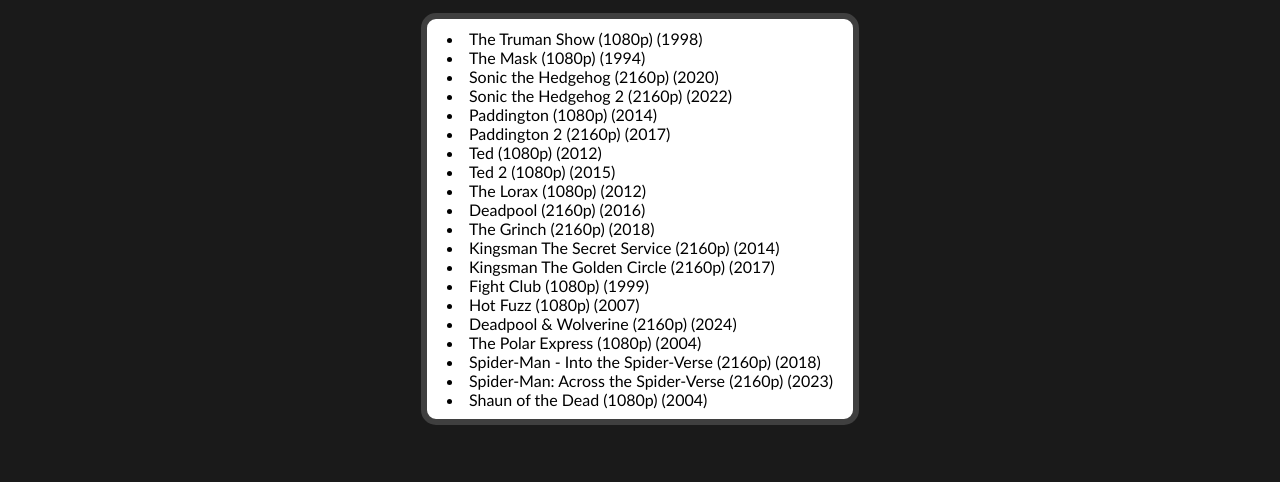
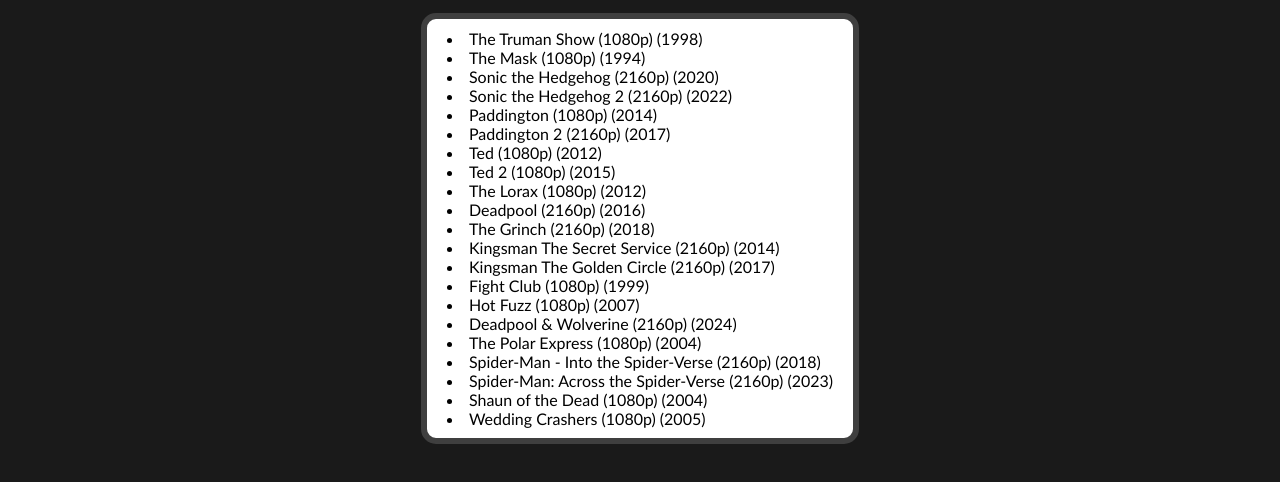
Before and after one commit to Adam456a/TMovie, a plain HTML site: page movies.html in a window 1280 px wide. Shown: the part 284-766 px from the top of the page. Drawn offline with Linux system fonts and the light colour scheme.

Commit message:
added Wedding Crashers

```diff
--- a/movies.html
+++ b/movies.html
@@ -48,6 +48,7 @@
                 <li><a href="magnet:?xt=urn:btih:c1e395d706ca3511f65252ed3584296a67e1fd7b&dn=Spider-Man%20-%20Into%20the%20Spider-Verse%20%282018%29.mkv&tr=udp%3A%2F%2Ftracker.opentrackr.org%3A1337%2Fannounce&tr=udp%3A%2F%2Ftracker.openbittorrent.com%3A6969%2Fannounce&tr=udp%3A%2F%2Ftracker.torrent.eu.org%3A451%2Fannounce&tr=http%3A%2F%2Ftracker.openbittorrent.com%3A80%2Fannounce&tr=udp%3A%2F%2Fopentracker.i2p.rocks%3A6969%2Fannounce&tr=udp%3A%2F%2Ftracker.internetwarriors.net%3A1337%2Fannounce&tr=udp%3A%2F%2Ftracker.leechers-paradise.org%3A6969%2Fannounce&tr=udp%3A%2F%2Fcoppersurfer.tk%3A6969%2Fannounce&tr=udp%3A%2F%2Ftracker.zer0day.to%3A1337%2Fannounce">Spider-Man - Into the Spider-Verse (2160p) (2018)</a></li>
                 <li><a href="magnet:?xt=urn:btih:7c157b916891b4bbac185faddc65c71de109a4a4&dn=Spider-Man%20Across%20the%20Spider-Verse%20%282023%29%20HYBRiD%202160p%20UHD%20DV%20HDR%20BluRay%20AV1%20Opus%20MULTi6%20%5BRAV1NE%5D&tr=udp%3A%2F%2Ftracker.opentrackr.org%3A1337%2Fannounce&tr=udp%3A%2F%2Ftracker.cyberia.is%3A6969%2Fannounce&tr=udp%3A%2F%2Fbt1.archive.org%3A6969%2Fannounce&tr=udp%3A%2F%2Ftracker.dler.org%3A6969%2Fannounce&tr=udp%3A%2F%2Fp4p.arenabg.com%3A1337%2Fannounce&tr=udp%3A%2F%2Fexodus.desync.com%3A6969%2Fannounce&tr=udp%3A%2F%2Ftracker.torrent.eu.org%3A451%2Fannounce&tr=udp%3A%2F%2Fexplodie.org%3A6969%2Fannounce&tr=udp%3A%2F%2Fopen.stealth.si%3A80%2Fannounce&tr=udp%3A%2F%2Fopen.demonii.com%3A1337%2Fannounce&tr=udp%3A%2F%2Ftracker.tiny-vps.com%3A6969%2Fannounce&tr=udp%3A%2F%2Ftracker.coppersurfer.tk%3A6969%2Fannounce&tr=udp%3A%2F%2F9.rarbg.to%3A2710%2Fannounce&tr=udp%3A%2F%2Ftracker.leechers-paradise.org%3A6969%2Fannounce&tr=udp%3A%2F%2Ftracker.open-internet.nl%3A6969%2Fannounce&tr=udp%3A%2F%2Fopen.demonii.si%3A1337%2Fannounce&tr=udp%3A%2F%2Ftracker.pirateparty.gr%3A6969%2Fannounce&tr=udp%3A%2F%2Fdenis.stalker.upeer.me%3A6969%2Fannounce">Spider-Man: Across the Spider-Verse (2160p) (2023)</a></li>
                 <li><a href="magnet:?xt=urn:btih:295d12ee5c0adf57ef5e34758b2fa9445bb470a2&dn=Shaun.Of.The.Dead.2004.1080p.BluRay.10Bit.HEVC.DTS-HD.MA.5.1-jmux.mkv&tr=udp%3A%2F%2Ftracker2.dler.com%3A80%2Fannounce&tr=udp%3A%2F%2Ftracker.torrent.eu.org%3A451%2Fannounce&tr=udp%3A%2F%2Fwww.torrent.eu.org%3A451%2Fannounce&tr=udp%3A%2F%2Ftracker.opentrackr.org%3A1337%2Fannounce&tr=udp%3A%2F%2Fp4p.arenabg.com%3A1337%2Fannounce&tr=udp%3A%2F%2Ftracker.bitsearch.to%3A1337%2Fannounce">Shaun of the Dead (1080p) (2004)</a></li>
+                <li><a href="magnet:?xt=urn:btih:7dc6eea67e032640124a156ab887c5c9406c2c04&dn=Wedding%20Crashers%20%282005%29.mkv&tr=udp%3A%2F%2Ftracker.opentrackr.org%3A1337%2Fannounce&tr=udp%3A%2F%2Ftracker.coppersurfer.tk%3A6969%2Fannounce&tr=udp%3A%2F%2Ftracker.torrent.eu.org%3A451%2Fannounce&tr=udp%3A%2F%2Ftracker.tiny-vps.com%3A6969%2Fannounce&tr=udp%3A%2F%2Fopen.stealth.si%3A80%2Fannounce&tr=udp%3A%2F%2Ftracker.internetwarriors.net%3A1337%2Fannounce&tr=http%3A%2F%2Ftracker.openbittorrent.com%3A80%2Fannounce&tr=udp%3A%2F%2Fopentracker.i2p.rocks%3A6969%2Fannounce&tr=udp%3A%2F%2Ftracker.leechers-paradise.org%3A6969%2Fannounce&tr=udp%3A%2F%2Fcoppersurfer.tk%3A6969%2Fannounce&tr=udp%3A%2F%2Ftracker.zer0day.to%3A1337%2Fannounce">Wedding Crashers (1080p) (2005)</a></li>
             </ul>
         </div>
     </div>
```
